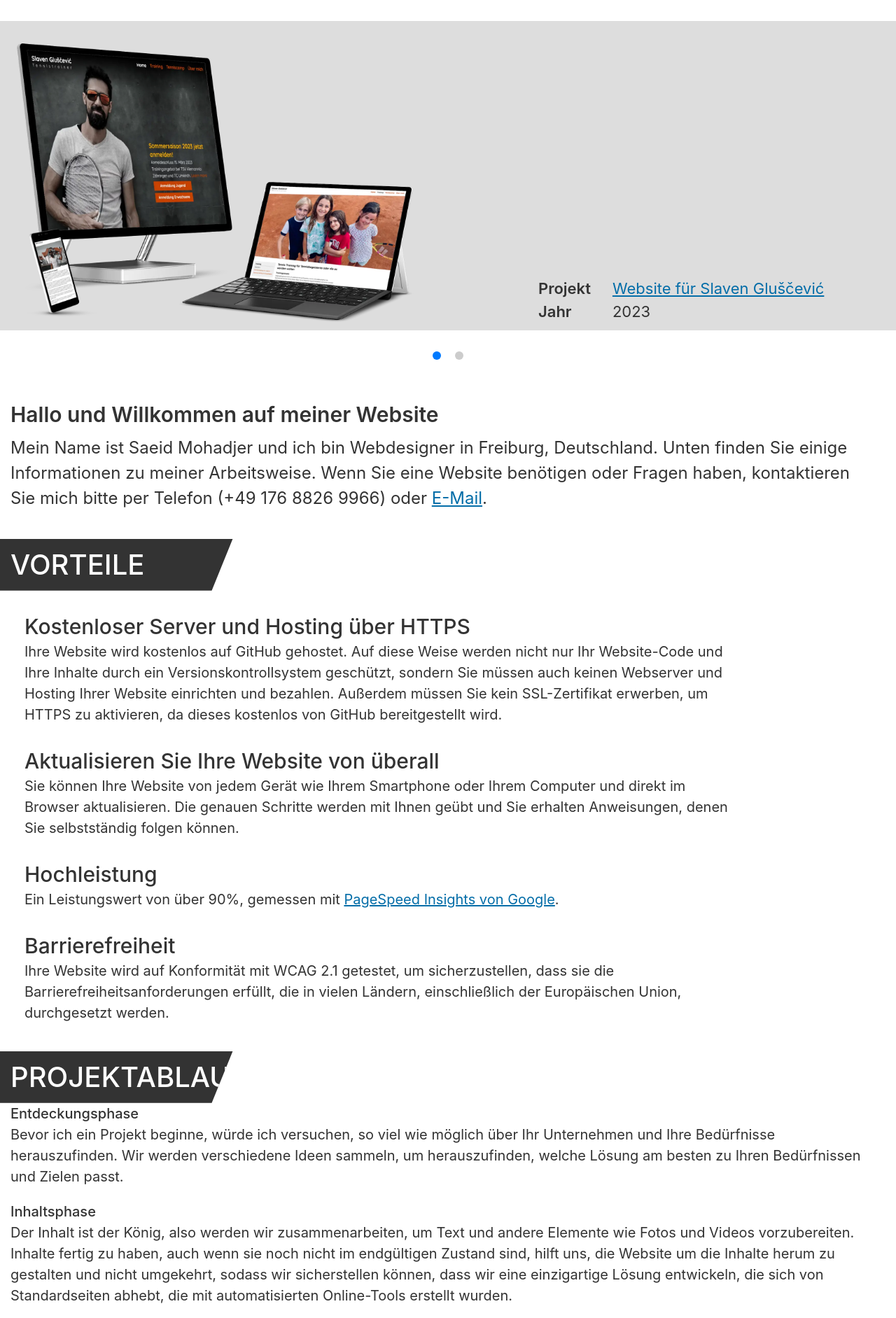
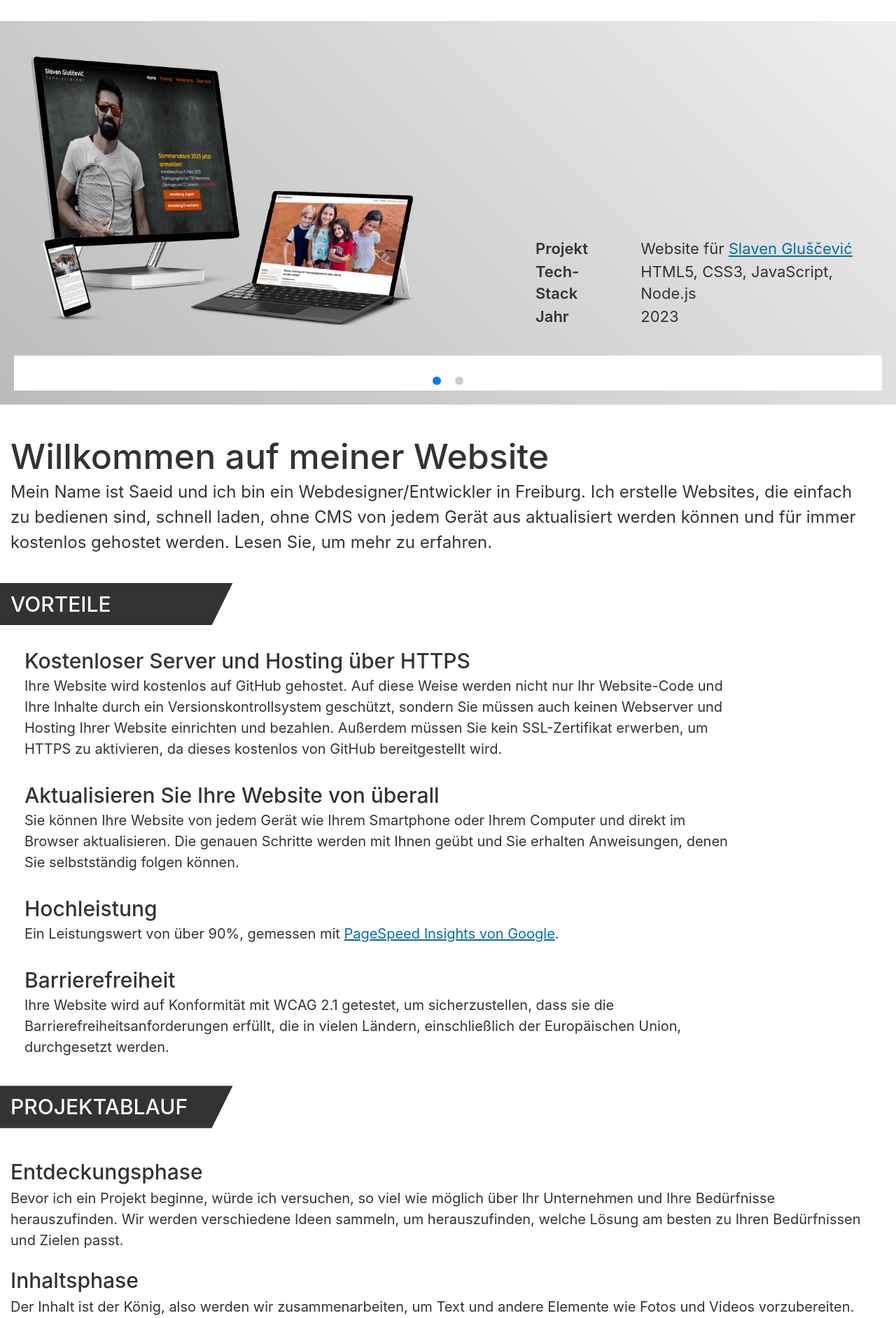
Before and after one commit to smohadjer/saeidmohadjer.com, a PHP site: page / in a window 1280 px wide. Shown: the part 84-1967 px from the top of the page at 70% size. Run offline with PHP 8.4, Linux system fonts and the light colour scheme; style sheets or scripts are compiled from the project's sources.

Commit message:
Deploying to gh-pages from @ smohadjer/saeidmohadjer.com@b30e410c1eb3510540519fff86ecaf2310b1a4e7 🚀

```diff
--- a/en/index.html
+++ b/en/index.html
@@ -86,7 +86,7 @@
     	</div>
     	<article>
     		<h2>Hello and Welcome to my Website</h2>
-    		<p class="lead">My name is Saeid Mohadjer and I'm a Web Designer/Web Developer in Freiburg, Germany. Below you find some information about how I work. If you need a Website or have any questions, please get in touch with me via phone (+49 176 8826 9966) or <a href="mailto:info@saeidmohadjer.com?subject=Feedback%20from%20Website">Email</a>.</p>
+    		<p class="lead">My name is Saeid Mohadjer and I'm a Web Designer/Web Developer in Freiburg, Germany. I make Websites that are easy to use, load fast, can be updated without a CMS from any device, and are hosted for free forever. Read to learn more.</p>
     		<section>
     			<h2>Features</h2>
     			<ul>
--- a/index.html
+++ b/index.html
@@ -41,14 +41,18 @@
     			<!-- Additional required wrapper -->
     			<div class="swiper-wrapper">
     				<!-- Slides -->
-    				<div class="swiper-slide">
+    				<div class="swiper-slide swiper-slide--slaven">
     					<img class="responsive" src="/assets/slaven9.webp" alt="Slaven Gluščević" />
     					<div class="swiper-slide__content">
     						<!--<p>Do you need a website that looks great on any device, loads fast, and can be updated even from your phone? Then this is a service for you.</p>
     						-->
     						<table>
     							<tr>
-    								<td>Projekt</td><td><a href="https://slaven.de/">Website für Slaven Gluščević</a></td>
+    								<td>Projekt</td><td>Website für <a href="https://slaven.de/">Slaven Gluščević</a></td>
+    							</tr>
+    							<tr>
+    								<td>Tech-Stack</td>
+    								<td>HTML5, CSS3, JavaScript, Node.js</td>
     							</tr>
     							<tr>
     								<td>Jahr</td><td>2023</td>
@@ -56,15 +60,21 @@
     						</table>
     					</div>
     				</div>
-    				<div class="swiper-slide">
-    					<img class="responsive rudnitzki" src="/assets/rudnitzki3.webp" alt="Stephanie Rudnitzki - Praxis für Psychotherapie" />
+    				<div class="swiper-slide swiper-slide--rudnitzki">
+    					<img class="responsive" src="/assets/rudnitzki3.webp" alt="Stephanie Rudnitzki - Praxis für Psychotherapie" />
     					<div class="swiper-slide__content">
     						<table>
     							<tr>
-    								<td>Projekt</td><td><a href="https://praxis-rudnitzki.com/">Website für Stephanie Rudnitzki</a></td>
+    								<td>Projekt</td>
+    								<td>Website für <a href="https://praxis-rudnitzki.com/">Stephanie Rudnitzki</a></td>
     							</tr>
     							<tr>
-    								<td>Jahr</td><td>2022</td>
+    								<td>Tech-Stack</td>
+    								<td>HTML5, CSS3, JavaScript</td>
+    							</tr>
+    							<tr>
+    								<td>Jahr</td>
+    								<td>2022</td>
     							</tr>
     						</table>
     					</div>
@@ -90,8 +100,8 @@
     		</div>
     	</div>
     	<article>
-    		<h2>Hallo und Willkommen auf meiner Website</h2>
-    		<p class="lead">Mein Name ist Saeid Mohadjer und ich bin Webdesigner in Freiburg, Deutschland. Unten finden Sie einige Informationen zu meiner Arbeitsweise. Wenn Sie eine Website benötigen oder Fragen haben, kontaktieren Sie mich bitte per Telefon (+49 176 8826 9966) oder <a href="mailto:info@saeidmohadjer.com?subject=Feedback%20von%20der%20Website">E-Mail</a>.</p>
+    		<h1>Willkommen auf meiner Website</h1>
+    		<p class="lead">Mein Name ist Saeid und ich bin ein Webdesigner/Entwickler in Freiburg. Ich erstelle Websites, die einfach zu bedienen sind, schnell laden, ohne CMS von jedem Gerät aus aktualisiert werden können und für immer kostenlos gehostet werden. Lesen Sie, um mehr zu erfahren.</p>
     		<section>
     			<h2>Vorteile</h2>
     			<ul>
--- a/resources/css/styles.css
+++ b/resources/css/styles.css
@@ -164,10 +164,11 @@ ol {
 }
 
 dl {
-  margin-top: 0;
+  margin-top: 2em;
 }
 dl dt {
   font-weight: 500;
+  font-size: 1.5rem;
 }
 dl dt:not(:first-child) {
   margin-top: 1rem;
@@ -293,8 +294,10 @@ footer > div ul li:last-child {
 .stage {
   align-items: center;
   overflow: hidden;
-  margin: 1rem;
-  background: #ddd;
+  margin: 1rem 0;
+  padding: 1em;
+  background: rgb(187, 187, 187);
+  background: linear-gradient(45deg, rgb(187, 187, 187) 0%, rgb(238, 238, 238) 100%);
 }
 @media (min-width: 1024px) {
   .stage {
@@ -337,9 +340,13 @@ footer > div ul li:last-child {
   font-weight: 600;
 }
 .stage .swiper .swiper-pagination {
-  background: white;
   bottom: 0;
   padding-top: 1em;
+}
+@media (min-width: 1024px) {
+  .stage .swiper .swiper-pagination {
+    background: white;
+  }
 }
 .stage .swiper-pagination-bullet {
   width: 12px;
@@ -359,21 +366,18 @@ footer > div ul li:last-child {
     /* to fix blurry downscaled images in Chrome */
     padding-bottom: 0;
   }
-  .stage .swiper-slide img.rudnitzki {
-    transform: translateY(1.5em);
+  .stage .swiper-slide--slaven img {
+    margin-bottom: 30px;
+  }
+  .stage .swiper-slide--slaven .swiper-slide__content {
+    margin-bottom: 30px;
+  }
+  .stage .swiper-slide--rudnitzki img {
     width: calc(45% - 40px);
+    margin-top: 30px;
   }
 }
 
-article > h2 {
-  font-weight: 600;
-}
-@media (min-width: 1024px) {
-  article > h2 {
-    font-size: 1.5rem;
-    line-height: 2;
-  }
-}
 @media (min-width: 1024px) {
   article p.lead {
     font-size: 1.2rem;
@@ -381,6 +385,7 @@ article > h2 {
   }
 }
 article section h2 {
+  font-size: 1.5rem;
   background-color: #333;
   color: #fff;
   padding: 0.5rem 1rem;
```
